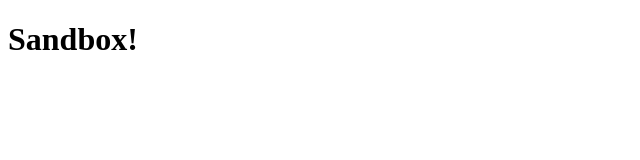
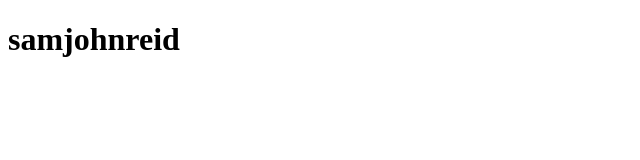
Before and after one commit to samjohnreid/boilerplate, a website: page index.html in a window 1280 px wide. Shown: the whole page, without its empty margins (0-640 px from the left). Drawn offline with Linux system fonts and the light colour scheme.

Commit message:
inital setup

```diff
--- a/index.html
+++ b/index.html
@@ -2,14 +2,14 @@
 <html lang="en">
 <head>
   <meta charset="utf-8">
-  <title>Sandbox</title>
+  <title>Sam John Reid</title>
   <link rel="stylesheet" href="css/styles.css">
   <meta name="viewport" content="width=device-width, initial-scale=1">
 </head>
 
 <body>
 
-  <h1>Sandbox!</h1>
+  <h1>samjohnreid</h1>
 
   <script src="js/scripts.js"></script>
 </body>
```
